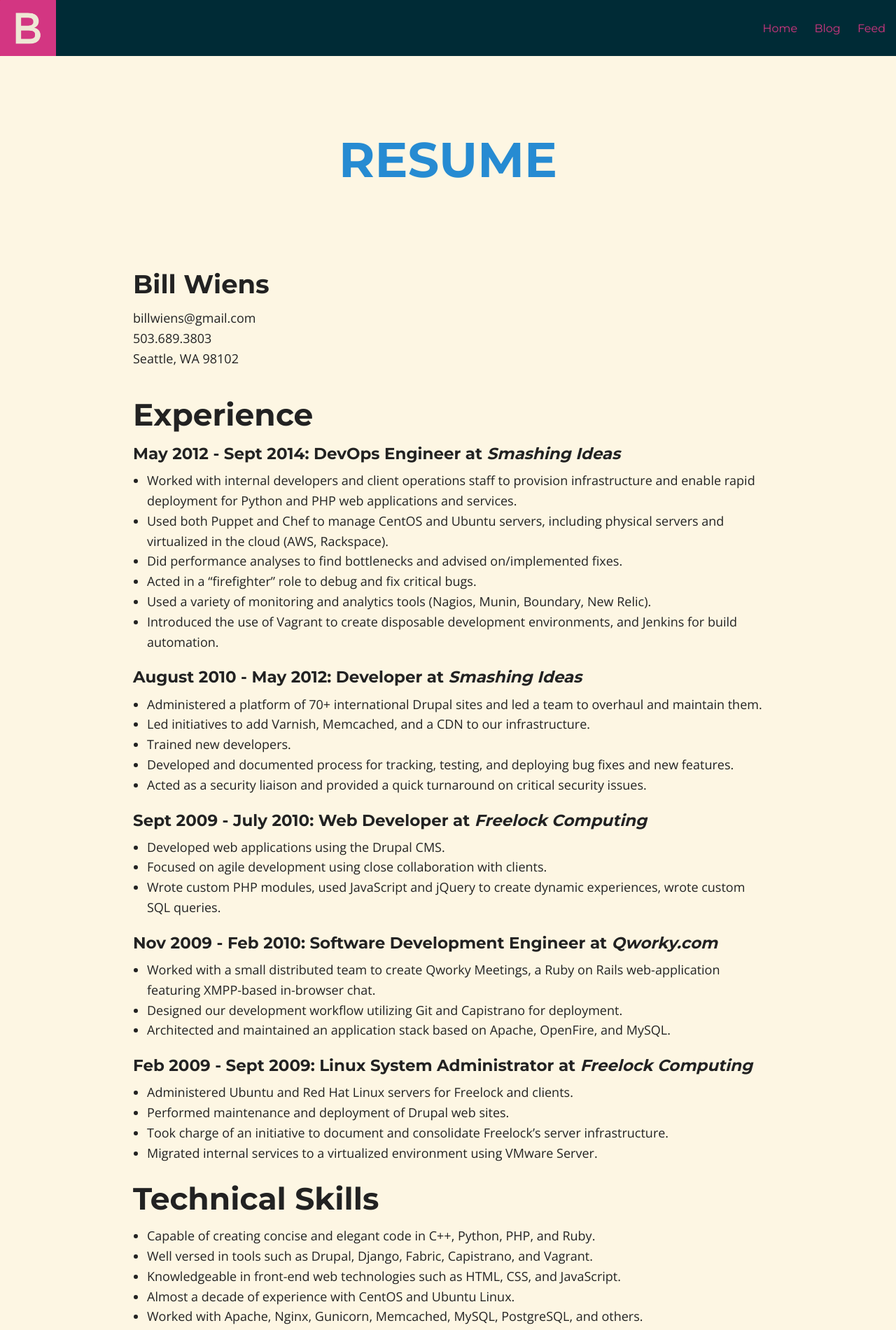
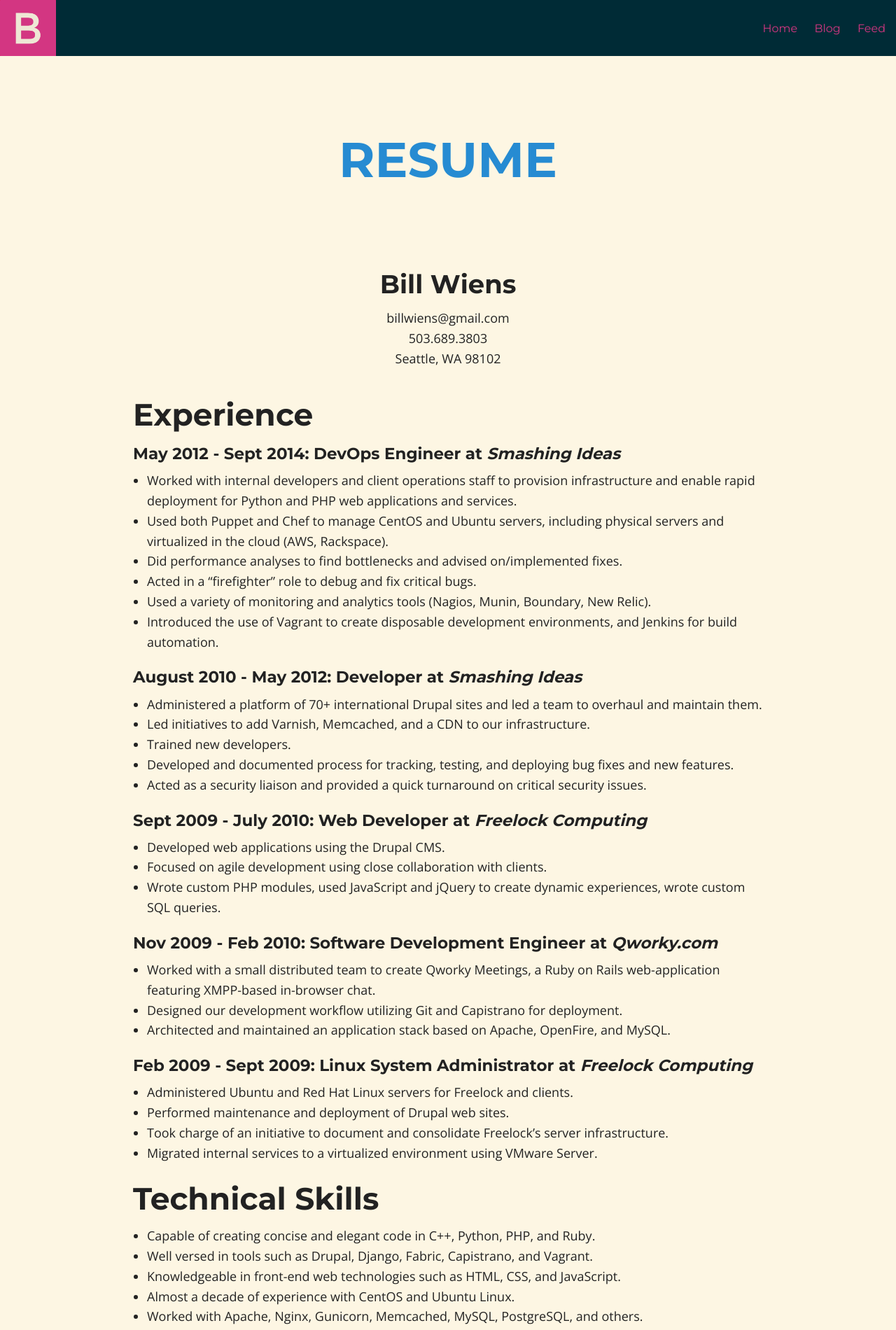
Before and after one commit to billputer/billwiens.com, a Jekyll site: the page built from resume/resume.md, in a window 1280 px wide. Shown: the top 1900 px of the page at 70% size. Built offline with Jekyll 4.4.1, drawn with Linux system fonts in a browser that asks for light colours; nearby versions of some CDN libraries.

Commit message:
Center contact info.

```diff
--- a/assets/css/style.scss
+++ b/assets/css/style.scss
@@ -772,6 +772,13 @@ figcaption {
   margin-left: auto;
 }
 
+/* Resume-specific */
+.notepad-resume {
+  .resume-name, .resume-contact-info {
+    text-align: center;
+  }
+}
+
 /* Magnific Popup CSS */
 
 .mfp-bg {
```
